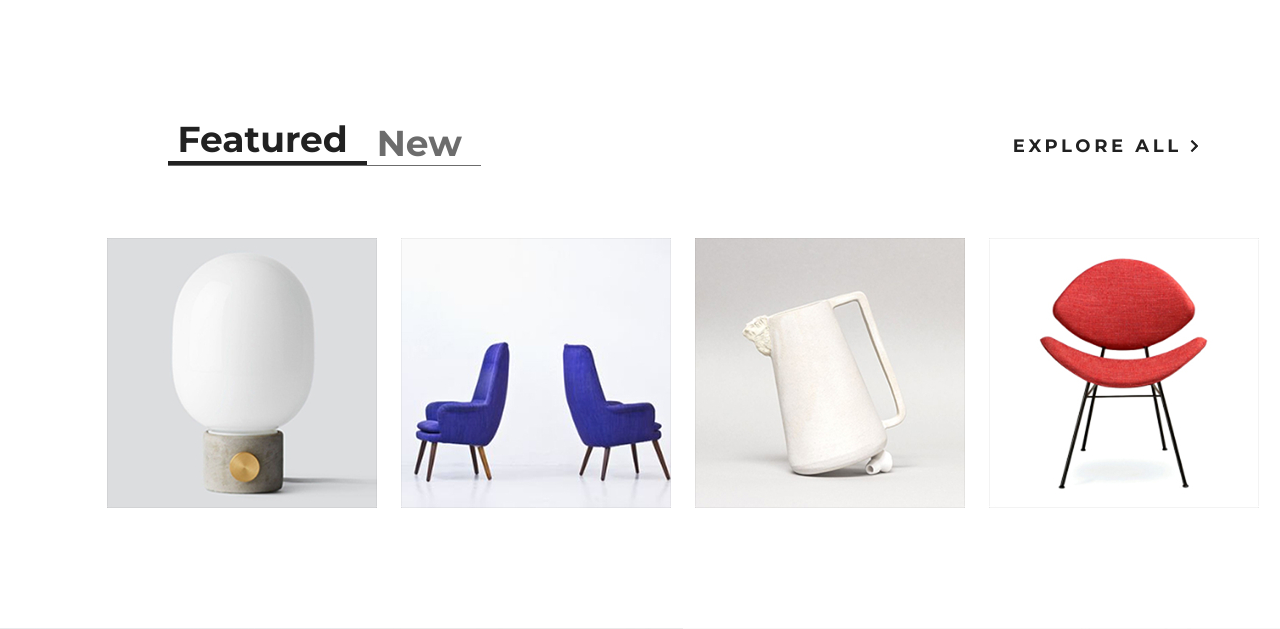
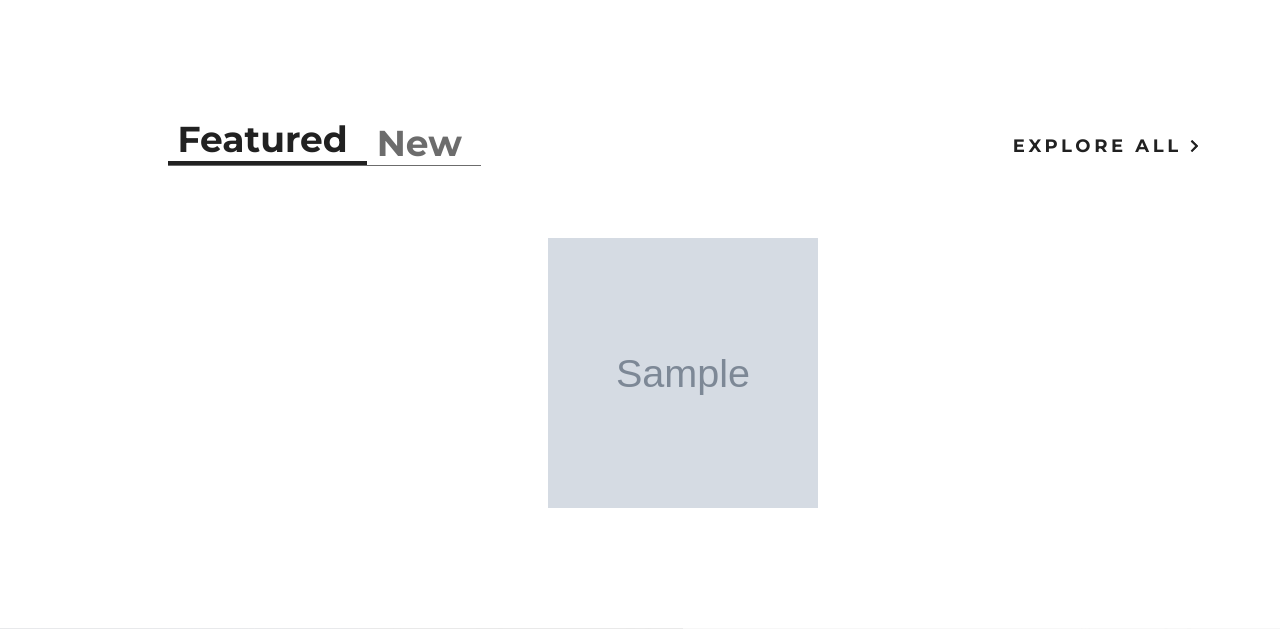
Before and after one commit to koyang-kuleshov/django_1_2, a Django app: page / in a window 1280 px wide; the page is wider, and only the part inside the window is pictured. Shown: the part 804-1433 px from the top of that part. Run offline with Django 3.2, Linux system fonts and the light colour scheme; tables that the repository leaves empty hold one stand-in row (values such as "Sample post"); grey boxes marked "Sample" are stand-in pictures.

Commit message:
Добавил вывод продуктов в цикле на главной в блоке Featured

```diff
--- a/geekshop/mainapp/templates/mainapp/index.html
+++ b/geekshop/mainapp/templates/mainapp/index.html
@@ -30,53 +30,22 @@
                     <li class="product-tab">New</li>
                 </ul>
                 <a href="#" class="explore">explore all <img src="{% static 'img/arrow.svg' %}" alt=""></a></div>
+
                 <div class="product-list">
                     <!-- TODO: Сделать вывод товаров в цикле -->
-                    <div class="product1">
-                        <div class="hover-description1">
-                            <!-- <a href="#" class="button-order"> -->
+                    {% for product in product_list %}
+                    <div class="product">
+                        <img src="{{ product.image.url }}" class="product-img">
+                        <div class="hover-description">
                             <a href="#" class="hover-button">
                               <img src="{% static 'img/arrow.svg' %}" alt="" class="hover-button-arrow"></a>
-                            <h3 class="hover-header">Fishnet Chair</h3>
-                            <p class="hover-p">Seat and back with upholstery made of cold cure foam
-                                . Steel frame, available in matt powder-coated black
-                                or highly polished chrome.
+                            <h3 class="hover-header">{{ product.name }}</h3>
+                            <p class="hover-p"> {{ product.short_desc }}
                             </p>
                         </div>
                     </div>
-                    <div class="product2">
-                        <div class="hover-description2">
-                            <a href="#" class="hover-button">
-                              <img src="{% static 'img/arrow.svg' %}" alt="" class="hover-button-arrow"></a>
-                            <h3 class="hover-header">Fishnet Chair</h3>
-                            <p class="hover-p">Seat and back with upholstery made of cold cure foam
-                                . Steel frame, available in matt powder-coated black
-                                or highly polished chrome.
-                            </p>
-                        </div>
-                    </div>
-                    <div class="product3">
-                        <div class="hover-description3">
-                            <a href="#" class="hover-button">
-                              <img src="{% static 'img/arrow.svg' %}" alt="" class="hover-button-arrow"></a>
-                            <h3 class="hover-header">Fishnet Chair</h3>
-                            <p class="hover-p">Seat and back with upholstery made of cold cure foam
-                                . Steel frame, available in matt powder-coated black
-                                or highly polished chrome.
-                            </p>
-                        </div>
-                    </div>
-                    <div class="product4">
-                        <div class="hover-description4">
-                            <a href="#" class="hover-button">
-                              <img src="{% static 'img/arrow.svg' %}" alt="" class="hover-button-arrow"></a>
-                            <h3 class="hover-header">Fishnet Chair</h3>
-                            <p class="hover-p">Seat and back with upholstery made of cold cure foam
-                                . Steel frame, available in matt powder-coated black
-                                or highly polished chrome.
-                            </p>
-                        </div>
-                    </div>
+                    {% endfor %}
+
             </div>
         </section>
 
--- a/geekshop/mainapp/views.py
+++ b/geekshop/mainapp/views.py
@@ -1,13 +1,16 @@
+import random
 from django.shortcuts import render
 from .models import ProductCategory, Product
 
 
 def main(requests):
-    products = Product.objects.all()
+    spam = list(Product.objects.all())
+    random.shuffle(spam)
+    product_list = spam[:4]
     title = 'Интернет-магазин мебели'
     context = {
         'title': title,
-        'products': products,
+        'product_list': product_list,
     }
     return render(requests, 'mainapp/index.html', context=context)
 
@@ -15,11 +18,11 @@ def main(requests):
 def products(requests, pk=None):
     title = 'Продукты интернет-магазина'
     links_menu = ProductCategory.objects.all()
-    same_products = Product.objects.all()[:3]
+    product_list = Product.objects.all()[:4]
     context = {
         'title': title,
         'links_menu': links_menu,
-        'same_products': same_products,
+        'product_list': product_list,
     }
     return render(requests, 'mainapp/products.html', context=context)
 
--- a/geekshop/static/css/style.css
+++ b/geekshop/static/css/style.css
@@ -1131,46 +1131,27 @@ color: #212121;
 letter-spacing: 3.6px;
 }
 
-.product1 {
+
+.product-list {
+    display: flex;
+    justify-content: space-around;
+    flex-wrap: wrap;
+}
+
+.product {
     width: 270px;
     height: 270px;
     display: block;
     position: relative;
-    background: url(../img/product-1.jpg)
-}
-
-.product2 {
+}
+
+.product-img {
     width: 270px;
     height: 270px;
-    display: block;
-    position: relative;
-    background: url(../img/product-2.jpg)
-}
-
-.product3 {
-    width: 270px;
-    height: 270px;
-    display: block;
-    position: relative;
-    background: url(../img/product-3.jpg)
-    }
-
-.product4 {
-    width: 270px;
-    height: 270px;
-    display: block;
-    position: relative;
-    background: url(../img/product-4.jpg)
-}
-
-
-.product-list {
-    display: flex;
-    justify-content: space-around;
-    flex-wrap: wrap;
-}
-
-.hover-description1 {
+    z-index: 0;
+}
+
+.hover-description {
     display: none;
     z-index: -1;
     position: absolute;
@@ -1190,79 +1171,7 @@ letter-spacing: 3.6px;
     text-align: center;
     }
 
-.hover-description2 {
-    display: none;
-    z-index: -1;
-    position: absolute;
-    left: 0;
-    top: 0;
-    width: 270px;
-    height: 270px;
-    border: 1px solid #9c9c9c;
-    background-color: #ffffff;
-    opacity: 0.9;
-    display: flex;
-    flex-direction: column;
-    justify-content: space-around;
-    align-items: center;
-    padding: 0px 32px;
-    box-sizing: border-box;
-    text-align: center;
-    }
-
-.hover-description3 {
-    display: none;
-    z-index: -1;
-    position: absolute;
-    left: 0;
-    top: 0;
-    width: 270px;
-    height: 270px;
-    border: 1px solid #9c9c9c;
-    background-color: #ffffff;
-    opacity: 0.9;
-    display: flex;
-    flex-direction: column;
-    justify-content: space-around;
-    align-items: center;
-    padding: 0px 32px;
-    box-sizing: border-box;
-    text-align: center;
-    }
-
-.hover-description4 {
-    display: none;
-    z-index: -1;
-    position: absolute;
-    left: 0;
-    top: 0;
-    width: 270px;
-    height: 270px;
-    border: 1px solid #9c9c9c;
-    background-color: #ffffff;
-    opacity: 0.9;
-    display: flex;
-    flex-direction: column;
-    justify-content: space-around;
-    align-items: center;
-    padding: 0px 32px;
-    box-sizing: border-box;
-    text-align: center;
-    }
-
-.product1:hover .hover-description1{
-    z-index: 1;
-}
-
-.product2:hover .hover-description2{
-    z-index: 1;
-}
-
-.product3:hover .hover-description3{
-    z-index: 1;
-}
-
-.product4:hover .hover-description4{
+.product:hover .hover-description{
     z-index: 1;
 }
 
```
